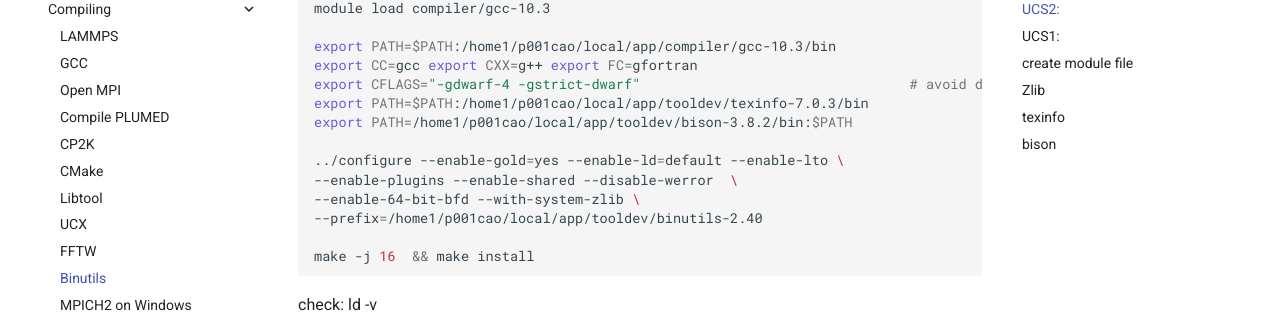
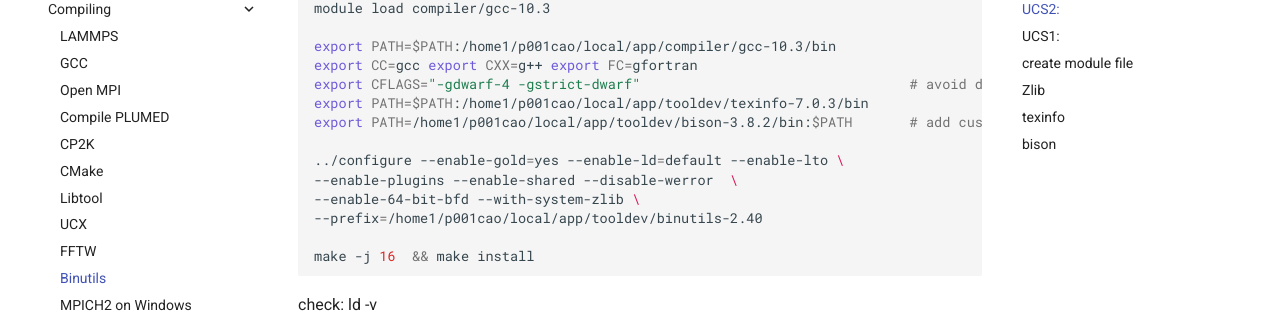
Before and after one commit to thangckt/thangckt.github.io, an MkDocs documentation site: the page built from docs/cluster/compiling/8_binutils_linker.md, in a window 1280 px wide and 900 px high, scrolled down 609 px. Shown: the part 147-460 px from the top of the window. Built offline with MkDocs 1.6.1 and Material for MkDocs 9.7.7, drawn with Linux system fonts in a browser that asks for light colours; the version menu is left out.

Commit message:
Update 8_binutils_linker.md

```diff
--- a/docs/cluster/compiling/8_binutils_linker.md
+++ b/docs/cluster/compiling/8_binutils_linker.md
@@ -33,7 +33,7 @@
 export CC=gcc export CXX=g++ export FC=gfortran
 export CFLAGS="-gdwarf-4 -gstrict-dwarf"                                 # avoid dwarf5 error
 export PATH=$PATH:/home1/p001cao/local/app/tooldev/texinfo-7.0.3/bin
-export PATH=/home1/p001cao/local/app/tooldev/bison-3.8.2/bin:$PATH
+export PATH=/home1/p001cao/local/app/tooldev/bison-3.8.2/bin:$PATH       # add custom ver before system's version
 
 ../configure --enable-gold=yes --enable-ld=default --enable-lto \
 --enable-plugins --enable-shared --disable-werror  \
```
